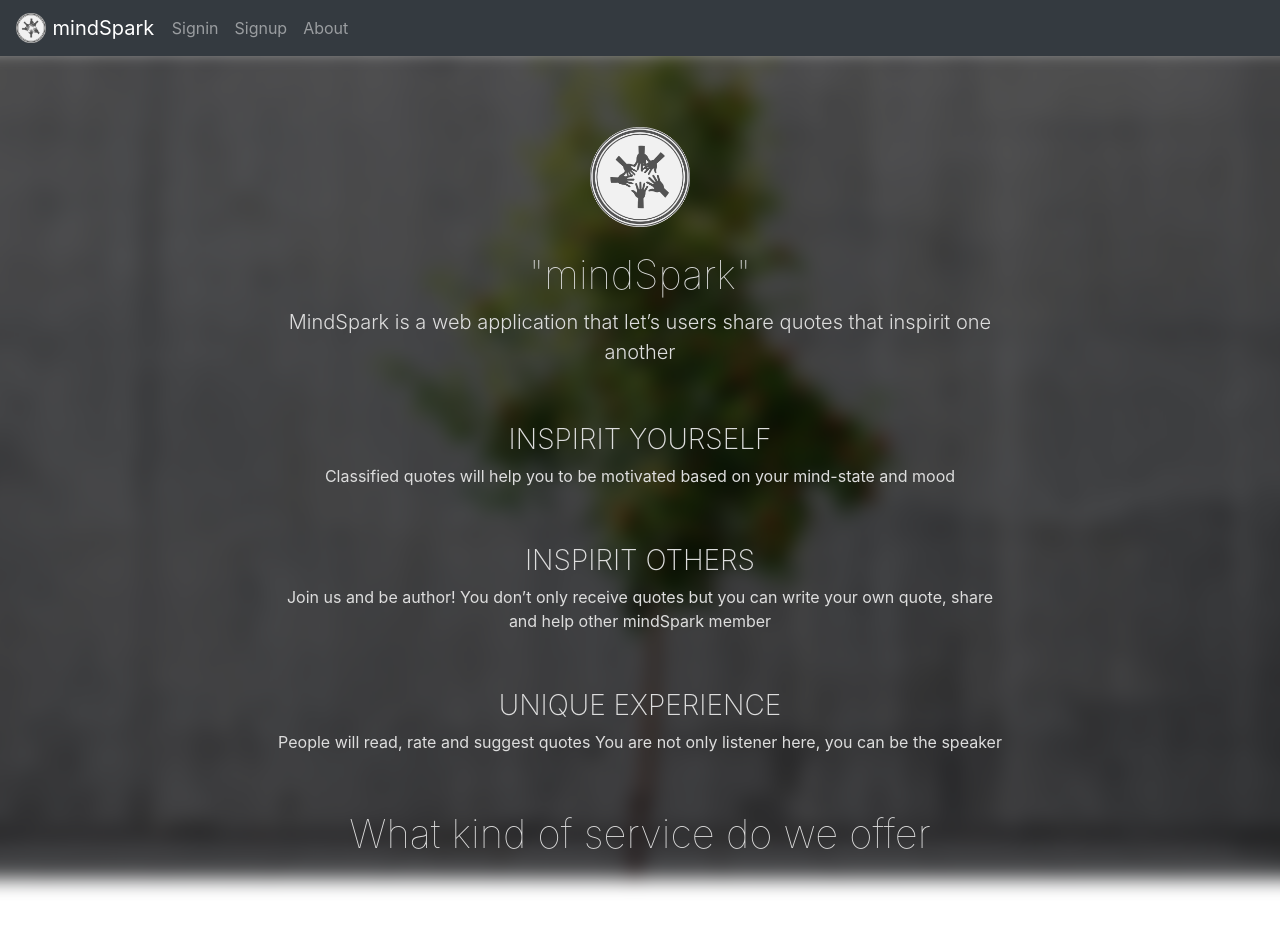
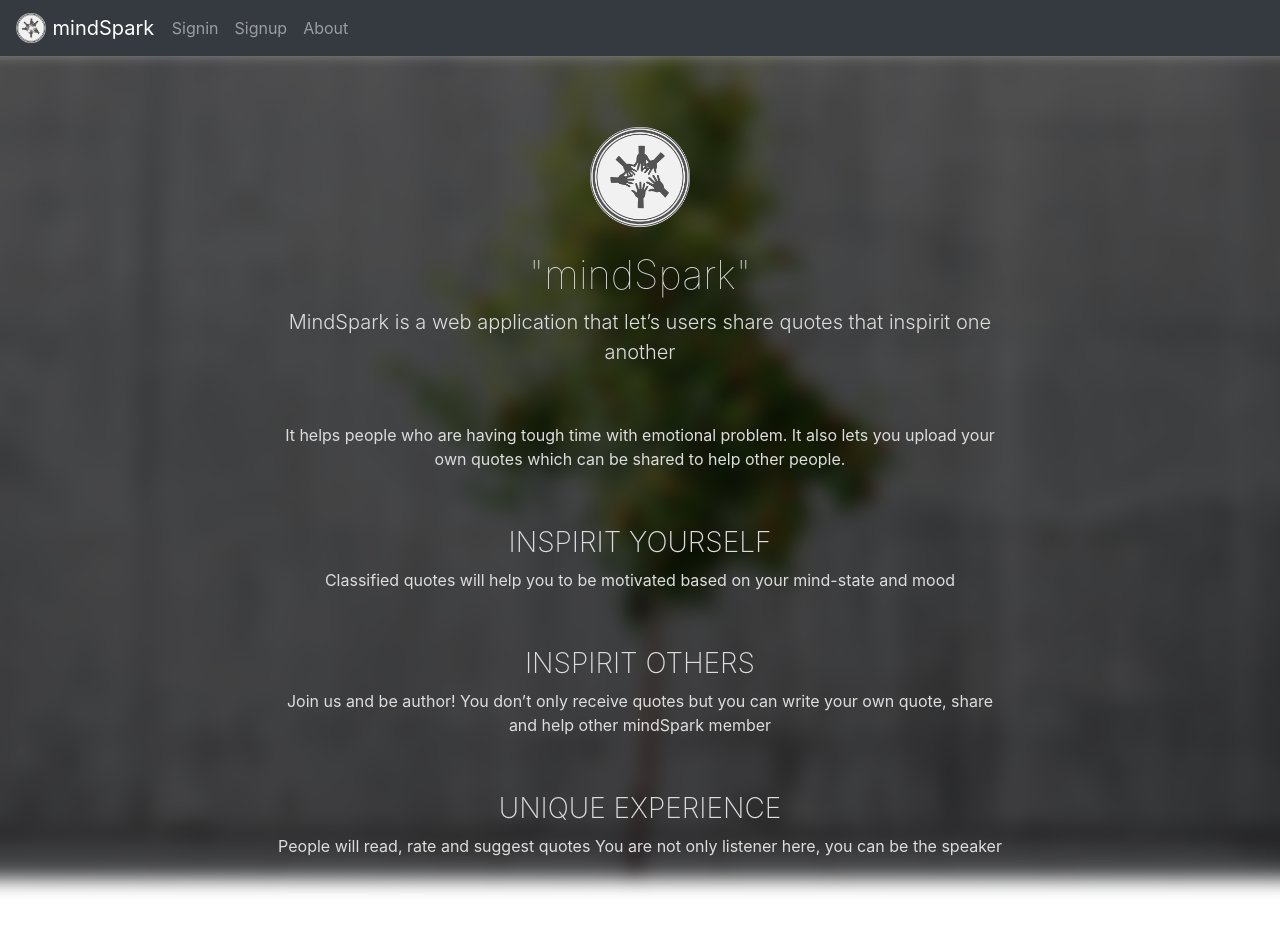
Before and after one commit to abansal98/mindSpark, a React (Create React App) app in the folder react-app/: page / in a window 1280 px wide. Shown: the top 952 px of the page. Built offline with nearby package versions, Linux system fonts and the light colour scheme.

Commit message:
content added

```diff
--- a/react-app/src/components/About/Aboutteam.js
+++ b/react-app/src/components/About/Aboutteam.js
@@ -25,6 +25,11 @@ class Aboutteam extends Component {
               problem. It also lets you share your own quotes to help community
               build curated ideas. */}
             </p>
+            <p>
+              It helps people who are having tough time with emotional problem.
+              It also lets you upload your own quotes which can be shared to
+              help other people.
+            </p>
             <h3 className="text-uppercase">Inspirit yourself</h3>
             <p>
               Classified quotes will help you to be motivated based on your
@@ -40,7 +45,6 @@ class Aboutteam extends Component {
               People will read, rate and suggest quotes You are not only
               listener here, you can be the speaker
             </p>
-            <h1>What kind of service do we offer</h1>
           </div>
         </div>
       </div>
```
